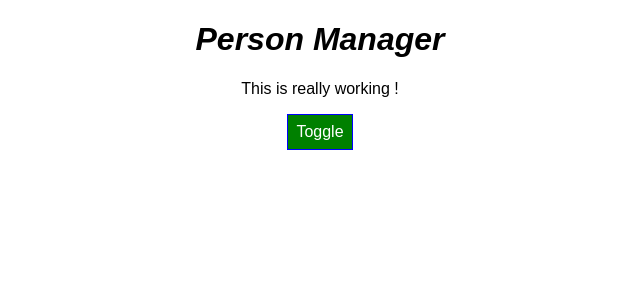
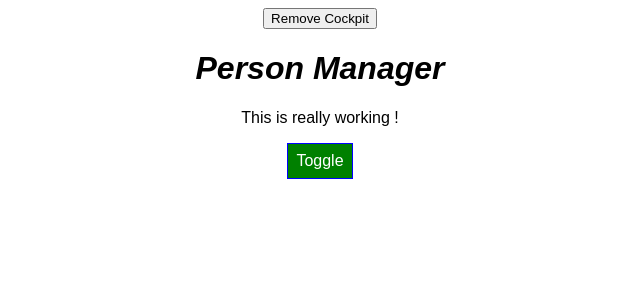
Before and after one commit to MudassirAhmedShaik/myreact, a React (Create React App) app: page / in a window 1280 px wide. Shown: the top 300 px of the page, without its empty margins (320-960 px from the left). Built offline with nearby package versions, Linux system fonts and the light colour scheme.

Commit message:
11 Mar 2020- 2

```diff
--- a/src/components/Cockpit/Cockpit.js
+++ b/src/components/Cockpit/Cockpit.js
@@ -5,8 +5,9 @@ const Cockpit = props => {
   const AssinedClasses = [];
   let btnClass = "";
   if (props.ShowPersons) btnClass = classes.Red;
-  if (props.persons.length <= 2) AssinedClasses.push(classes.red);
-  if (props.persons.length <= 1) AssinedClasses.push(classes.bold);
+  if (props.personsLength <= 2) AssinedClasses.push(classes.red);
+  if (props.personsLength <= 1) AssinedClasses.push(classes.bold);
+  console.log("[Cockpit.js] rendering....");
   return (
     <div className={classes.Cockpit}>
       <h1 style={{ fontStyle: "italic" }}>{props.title}</h1>
@@ -25,4 +26,4 @@ const Cockpit = props => {
   );
 };
 
-export default Cockpit;
+export default React.memo(Cockpit);
--- a/src/components/Persons/Person/Person.js
+++ b/src/components/Persons/Person/Person.js
@@ -3,6 +3,7 @@ import React, { Component } from "react";
 // import "./Person.css";
 // import styled from "styled-components";
 import classes from "./Person.module.css";
+import Auxiliary from "../../../hoc/Auxiliary";
 
 // const StyledDiv = styled.div`
 //   width: 60%;
@@ -21,11 +22,14 @@ class Person extends Component {
   // const style = {
   //   "@media(min-width:400px)": { width: "350px" }
   // };
+
   render() {
     return (
       // <StyledDiv>
       // <div className="Person" style={style}>
-      <div className={classes.Person}>
+      // <React.Fragment>
+      // <div className={classes.Person}>
+      <Auxiliary>
         <p onClick={this.props.click}>
           I'm a {this.props.name} and my age is {this.props.age} years old.
         </p>
@@ -35,7 +39,9 @@ class Person extends Component {
           onChange={this.props.changed}
           value={this.props.name}
         />
-      </div>
+      </Auxiliary>
+      // </div>
+      // </React.Fragment>
       // </StyledDiv>
     );
   }
--- a/src/containers/App.js
+++ b/src/containers/App.js
@@ -35,7 +35,8 @@ class App extends Component {
       { id: 3, name: "Mudassir", age: "23" }
     ],
     otherdata: "Other data",
-    showPersons: false
+    showPersons: false,
+    showCockpit: true
   };
 
   nameChangedHandler = (event, id) => {
@@ -57,7 +58,10 @@ class App extends Component {
     persons.splice(Index, 1);
     this.setState({ persons: persons });
   };
-
+  shouldComponentUpdate(nextProps, nextState) {
+    console.log("[App.js] shouldComponentUpdate");
+    return true;
+  }
   render() {
     // const style = {
     //   backgroundColor: "green",
@@ -90,16 +94,26 @@ class App extends Component {
     const AssinedClasses = [];
     if (this.state.persons.length <= 2) AssinedClasses.push(classes.red);
     if (this.state.persons.length <= 1) AssinedClasses.push(classes.bold);
-
+    console.log("[App.js] rendering....");
     return (
       // <StyleRoot>
+
       <div className={classes.App}>
-        <Cockpit
-          title={this.props.appTitle}
-          ShowPersons={this.state.showPersons}
-          persons={this.state.persons}
-          clicked={this.togglePersonsHandler}
-        />
+        <button
+          onClick={() => {
+            this.setState({ showCockpit: false });
+          }}
+        >
+          Remove Cockpit
+        </button>
+        {this.state.showCockpit ? (
+          <Cockpit
+            title={this.props.appTitle}
+            ShowPersons={this.state.showPersons}
+            personsLength={this.state.persons.length}
+            clicked={this.togglePersonsHandler}
+          />
+        ) : null}
         {personsList}
       </div>
       // </StyleRoot>
--- /dev/null
+++ b/src/hoc/Auxiliary.js
@@ -0,0 +1,3 @@
+const Auxiliary = props => props.children;
+
+export default Auxiliary;
```
Also changed, not shown: src/components/Persons/Persons.js (+9 -2 lines).
